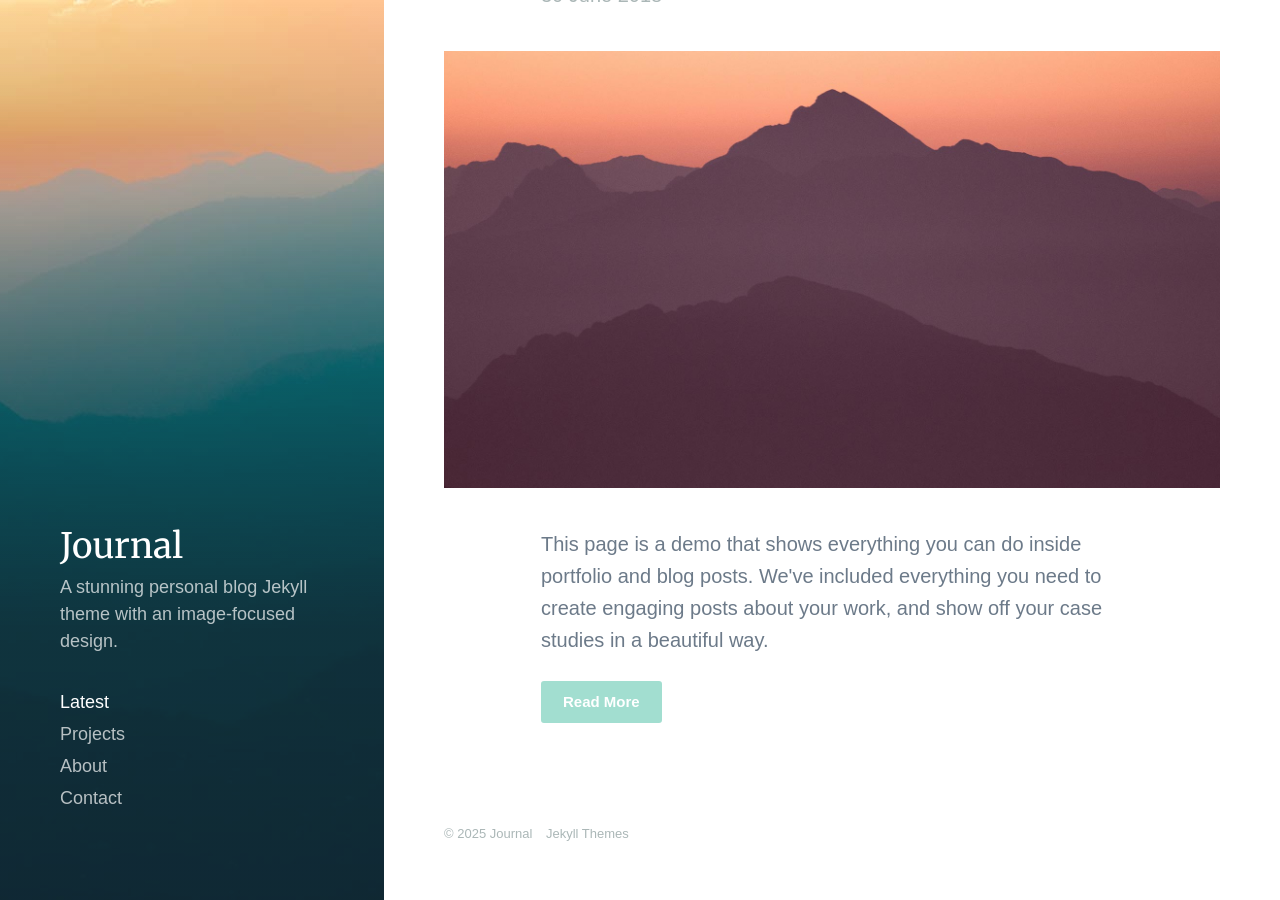
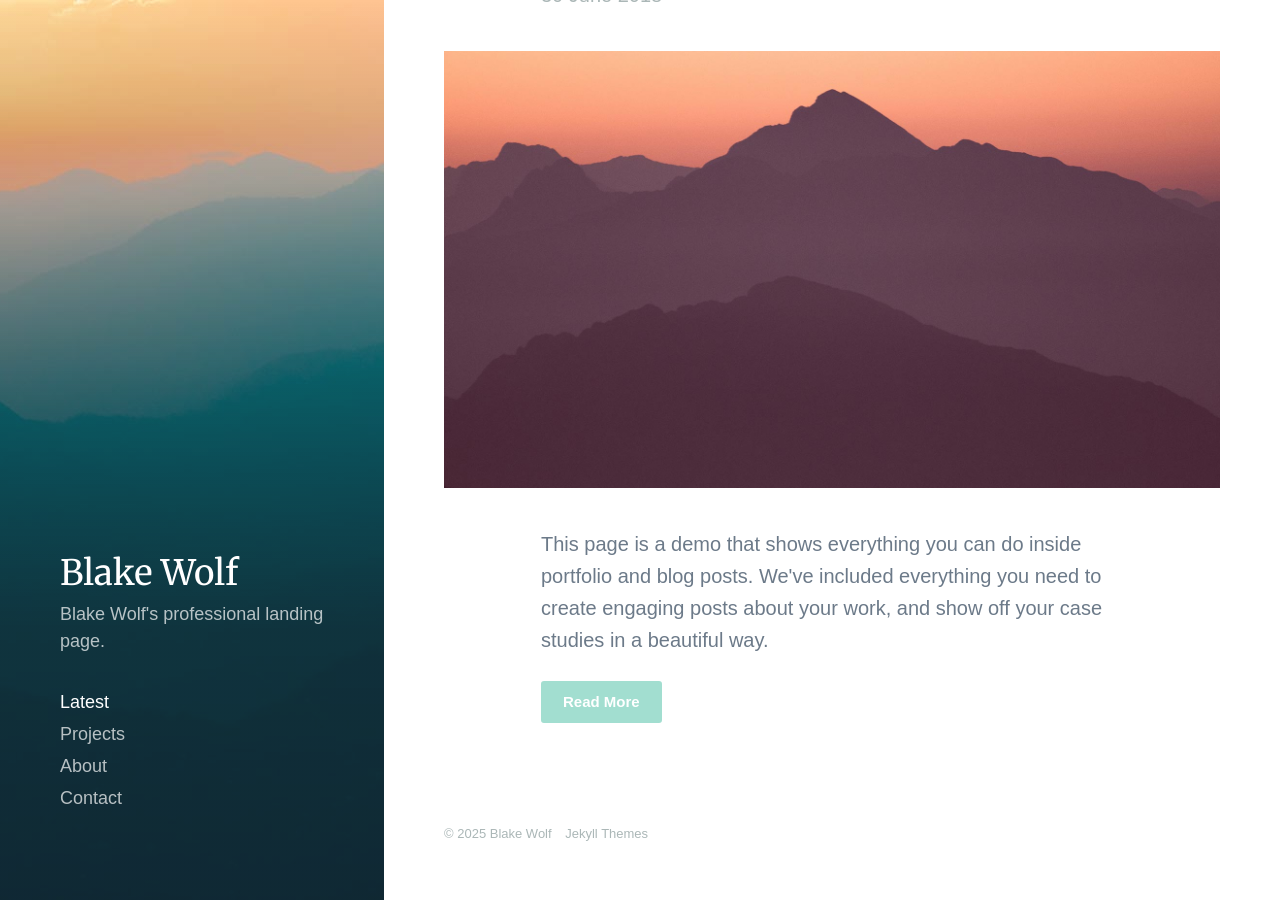
Before and after one commit to cryptid-megalodon/blakewolf.me, a Jekyll site: the page built from index.html, in a window 1280 px wide and 900 px high, scrolled down 133 px. Built offline with Jekyll 4.4.1, drawn with Linux system fonts in a browser that asks for light colours; nearby versions of some CDN libraries; some web fonts are replaced; the list of posts is cut into pages by our own code.

Commit message:
Update website titles and description.

```diff
--- a/_config.yml
+++ b/_config.yml
@@ -1,4 +1,4 @@
-site: Journal Jekyll Theme
+site: Blake Wolf
 
 url: https://blakewolf.me
 baseurl: /
--- a/_data/settings.yml
+++ b/_data/settings.yml
@@ -1,6 +1,6 @@
 basic_settings:
-  site_title: Journal
-  site_tagline: A stunning personal blog Jekyll theme with an image-focused design.
+  site_title: Blake Wolf
+  site_tagline: Blake Wolf's professional landing page.
   favicon_image: /images/favicon.png
 
 header_settings:
--- a/index.html
+++ b/index.html
@@ -1,7 +1,7 @@
 ---
 layout: default
-title: A stunning personal blog Jekyll theme
-description: Journal is a stunning personal blog Jekyll theme with an image-focused design.
+title: Blake Wolf's Landing Page
+description: Blake Wolf's professional landing page linking to all of my online <content class="-tunes1"></content>
 featured_image: /images/demo/demo-landscape.jpg
 ---
 
```
